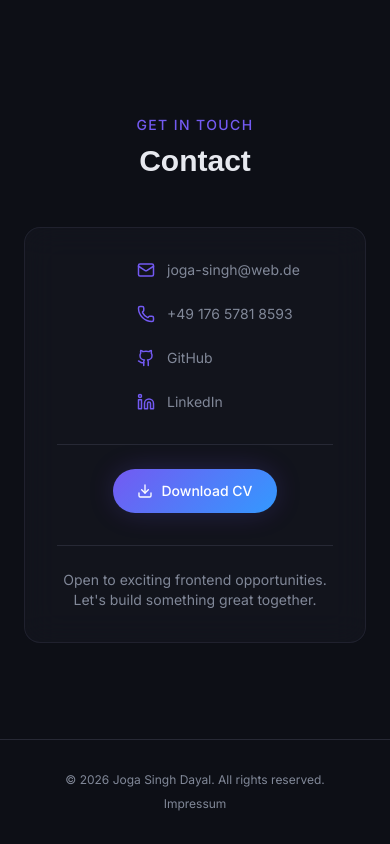
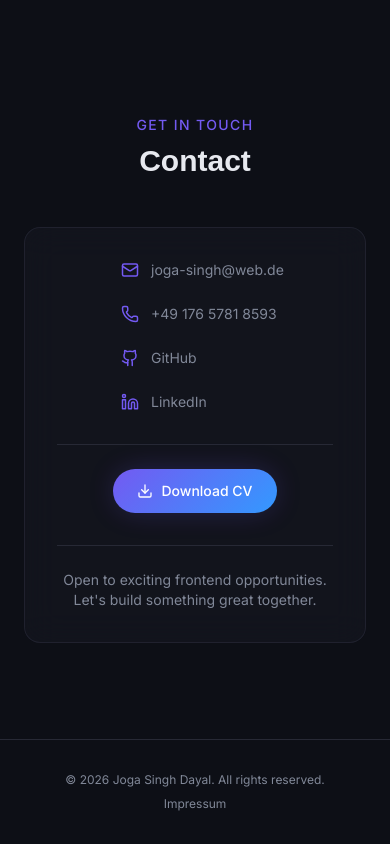
Before and after one commit to joga-singh-dayal/portfolio-vuejs, a Vue app: page / in a window 390 px wide. Shown: the part 5013-5857 px from the top of the page. Built offline with nearby package versions, Linux system fonts and the light colour scheme.

Commit message:
style: fix the margin for contact content for mobile devices

```diff
--- a/src/components/ContactSection.vue
+++ b/src/components/ContactSection.vue
@@ -35,7 +35,7 @@
                 }"
                 class="glass-card rounded-2xl p-8 md:p-10"
             >
-                <div class="grid sm:grid-cols-2 gap-6 ml-20">
+                <div class="grid sm:grid-cols-2 gap-6 ml-16 md:ml-20">
                     <a
                         :href="`mailto:${contact.email}`"
                         class="flex items-center gap-3 transition-colors hover-link"
```
